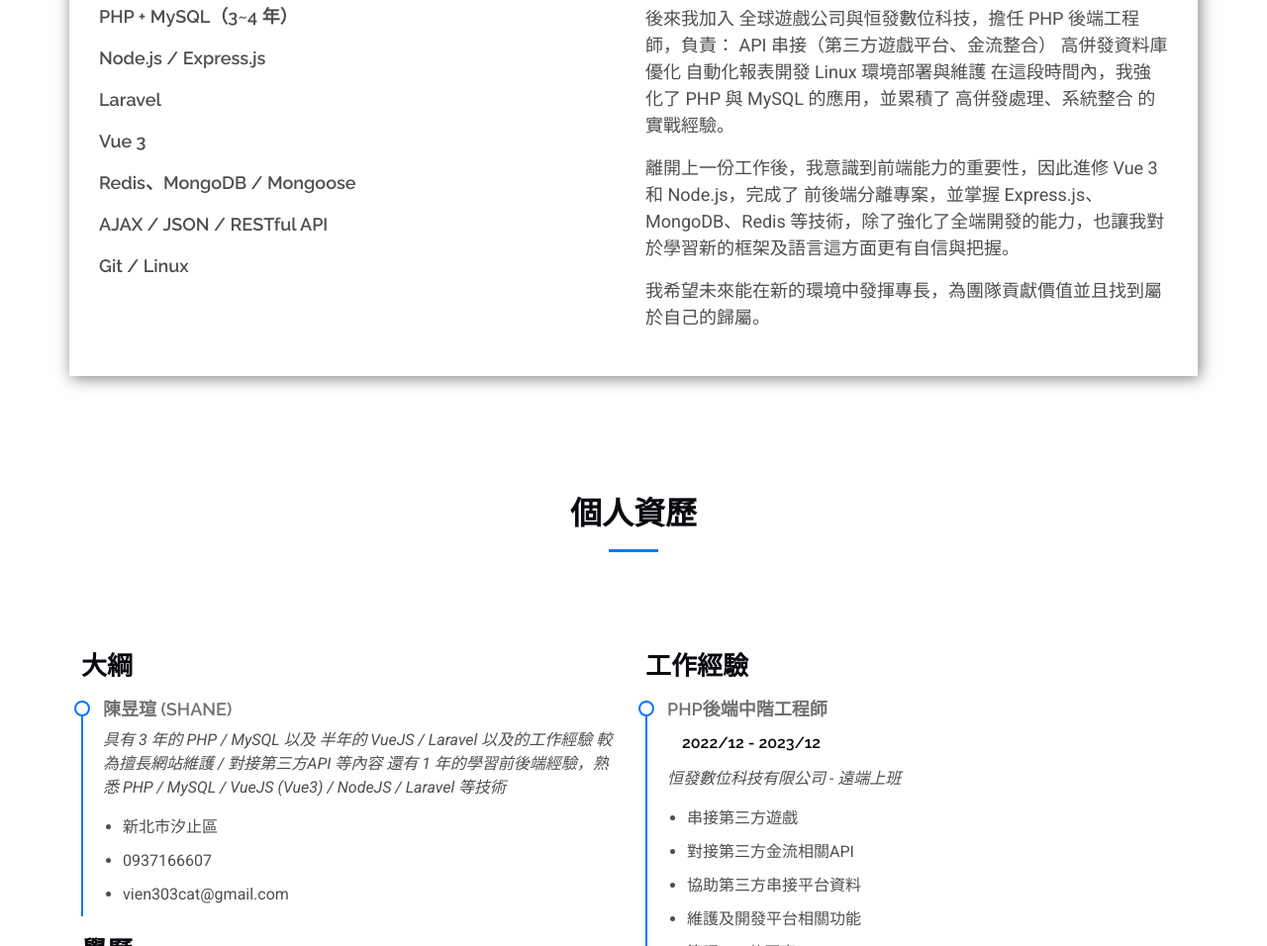
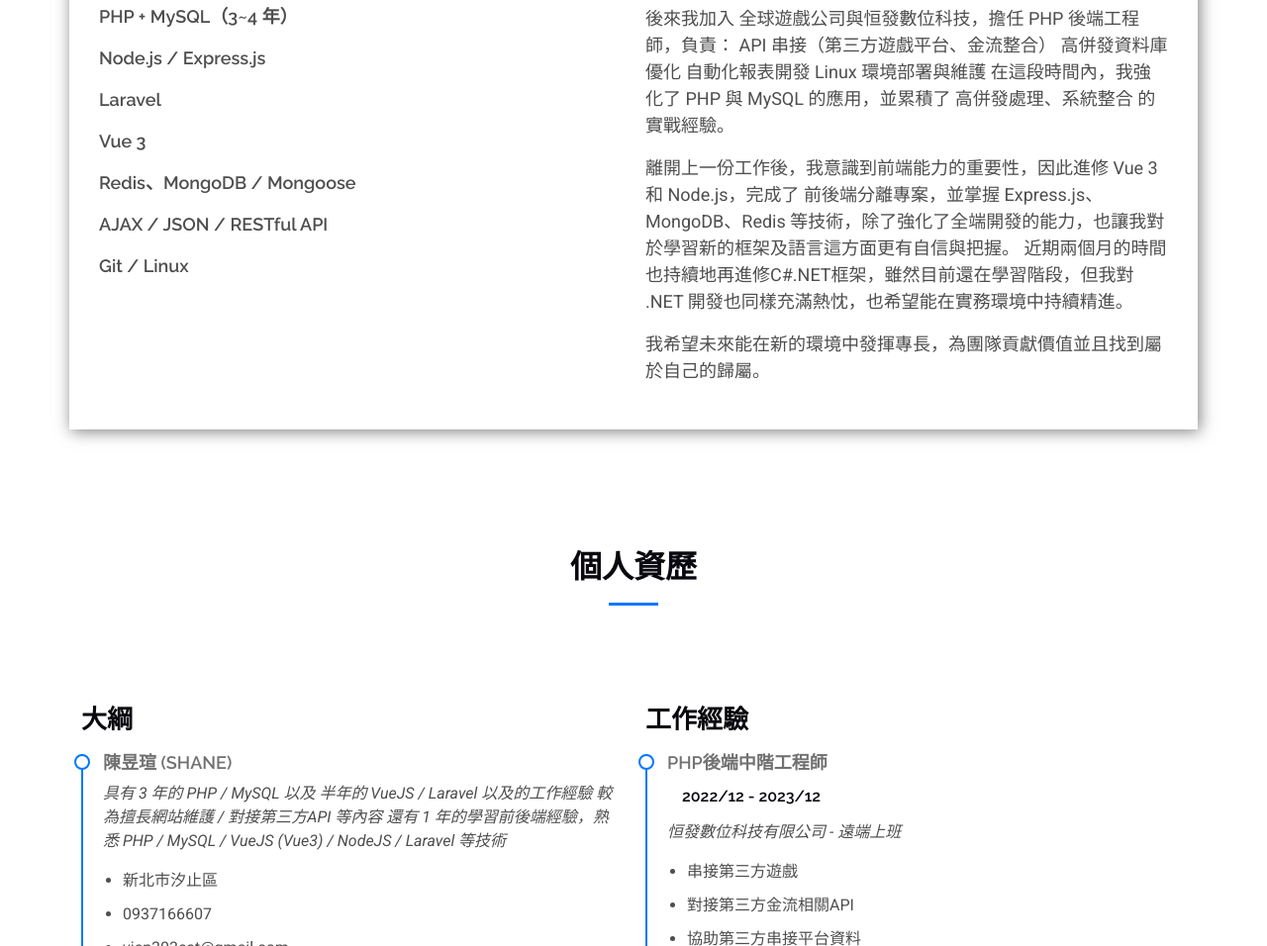
Before and after one commit to vien303cat/vien303cat.github.io, a plain HTML site: page index.html in a window 1280 px wide. Shown: the part 1153-2109 px from the top of the page at 99% size. Drawn offline with Linux system fonts and the light colour scheme.

Commit message:
dotnet update

```diff
--- a/index.html
+++ b/index.html
@@ -150,6 +150,7 @@
               </p>
               <p>
                 離開上一份工作後，我意識到前端能力的重要性，因此進修 Vue 3 和 Node.js，完成了 前後端分離專案，並掌握 Express.js、MongoDB、Redis 等技術，除了強化了全端開發的能力，也讓我對於學習新的框架及語言這方面更有自信與把握。
+                近期兩個月的時間也持續地再進修C#.NET框架，雖然目前還在學習階段，但我對 .NET 開發也同樣充滿熱忱，也希望能在實務環境中持續精進。
               </p>
               <p>
                 我希望未來能在新的環境中發揮專長，為團隊貢獻價值並且找到屬於自己的歸屬。
```
